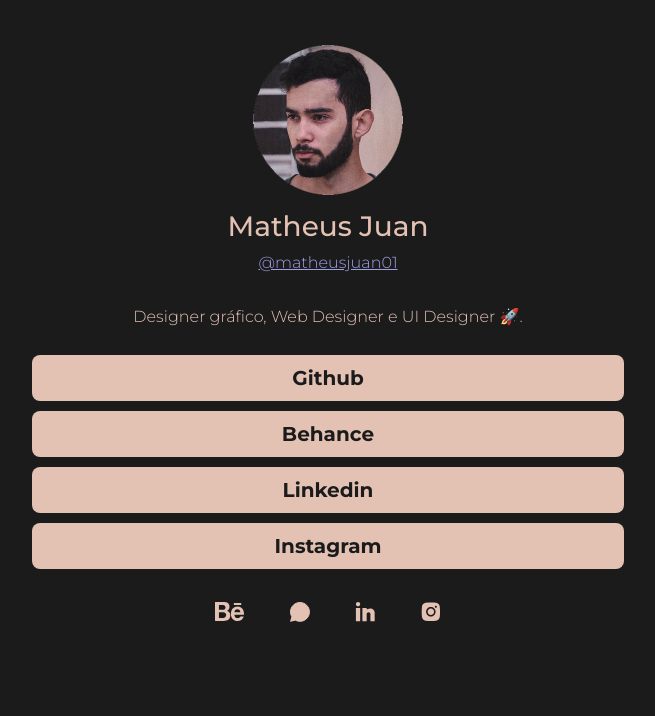
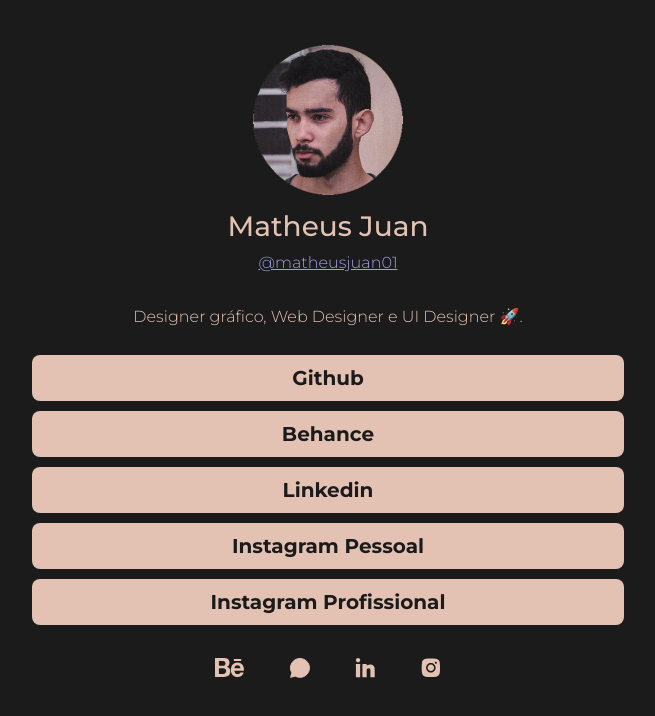
Before and after one commit to MatheusJuan/Linktree, a plain HTML site: page index.html in a window 1280 px wide. Shown: the whole page, without its empty margins (312-967 px from the left). Drawn offline with nearby package versions, Linux system fonts and the light colour scheme.

Commit message:
botton insta pro adicionado

```diff
--- a/index.html
+++ b/index.html
@@ -41,8 +41,13 @@
                 </div>
 
                 <div class="row" style="margin-top: 10px; margin-bottom: 10px;">
-                    <a href="https://www.instagram.com/matheusjuan01/" target="_blank" class="btn btn-primary btn-lg btn-block" role="button">Instagram</a>
+                    <a href="https://www.instagram.com/matheusjuan01/" target="_blank" class="btn btn-primary btn-lg btn-block" role="button">Instagram Pessoal</a>
                 </div>
+
+                <div class="row" style="margin-top: 10px; margin-bottom: 10px;">
+                    <a href="https://www.instagram.com/matheusj.design/" target="_blank" class="btn btn-primary btn-lg btn-block" role="button">Instagram Profissional</a>
+                </div>
+
 
                 <div class="row" style="margin-top: 30px; margin-bottom: 30px">
 
```
